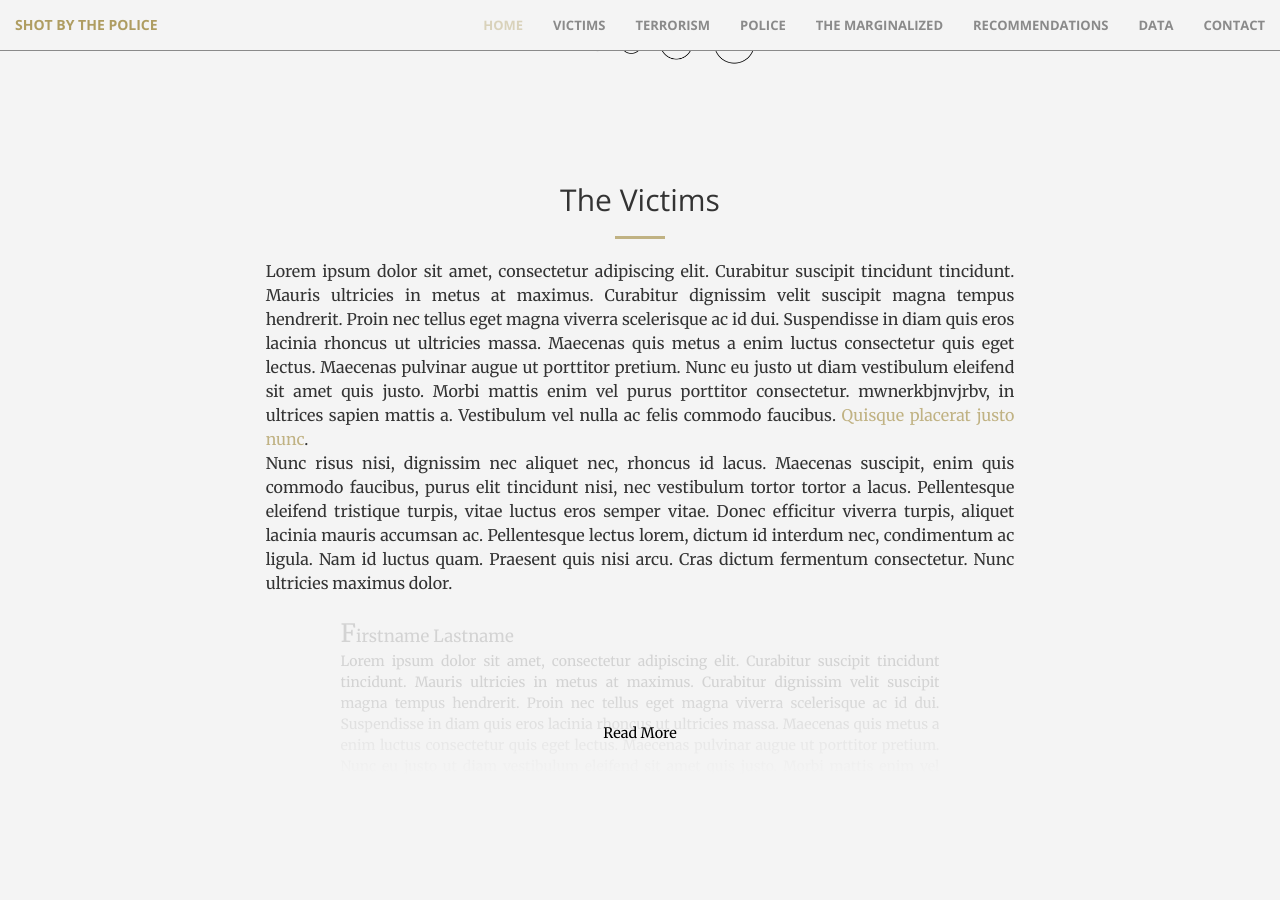
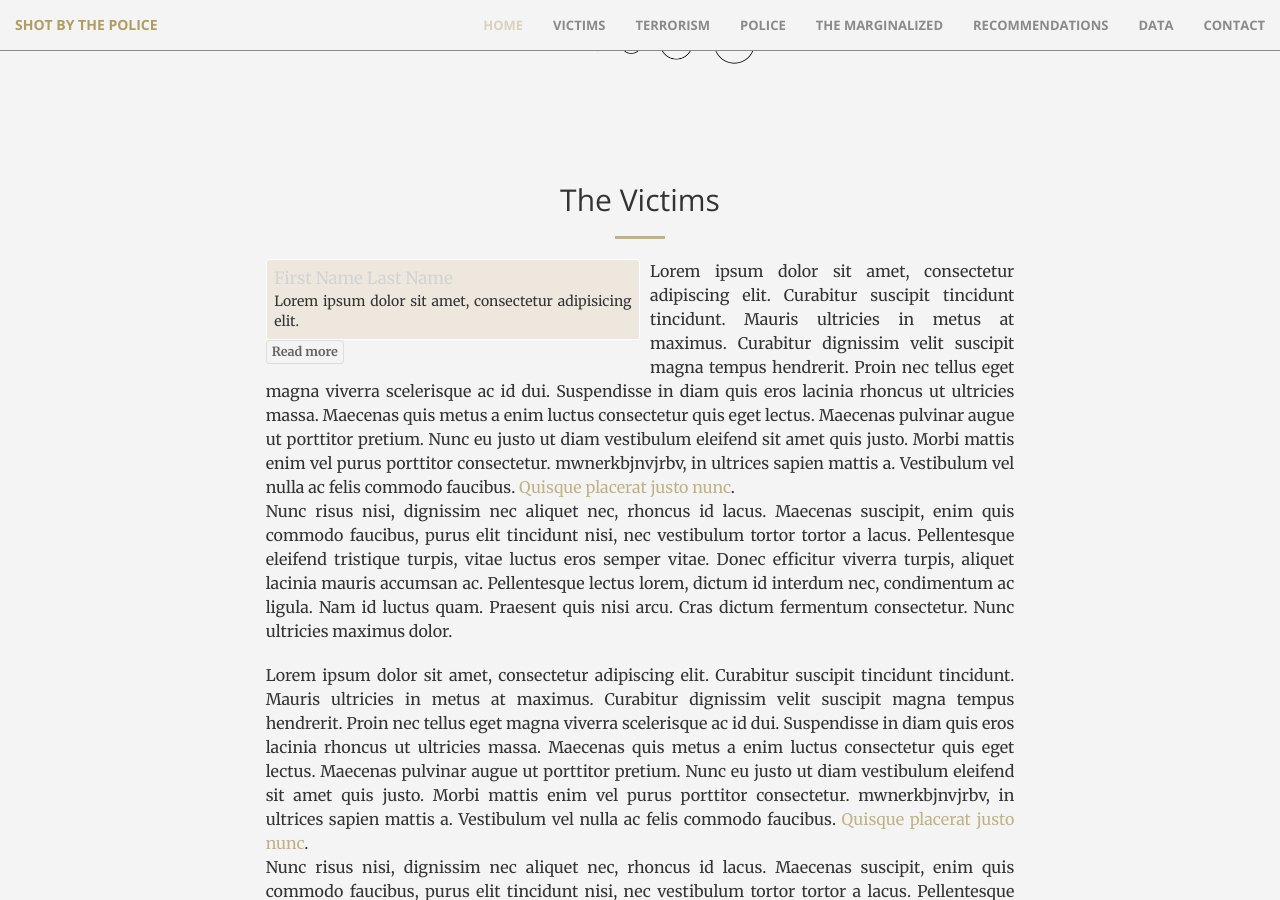
Before and after one commit to lucienbaumgartner/capstone_webdev, a Jekyll site: the page built from index.html, in a window 1280 px wide and 900 px high, scrolled down 1749 px. Built offline with Jekyll 4.4.1, drawn with Linux system fonts in a browser that asks for light colours; nearby versions of some CDN libraries; some of the changed text lies outside the part shown.

Commit message:
new witness statement box

```diff
--- a/_includes/alternative-support.html
+++ b/_includes/alternative-support.html
@@ -9,15 +9,15 @@
     <li>
         <img src="img/portfolio/Anita1.png" class="rounded" alt="Jane" style="width:100%">
         <div class="text-content">
-          <p class="tm-name">Chantal Marquart</p>
-          <p class="tm-description"> -Storytelling <br> -Research <br> -Coding</p>
+          <p class="tm-name">Anita Gohdes</p>
+          <p class="tm-description">Professor International Relations</p>
         </div>
     </li>
     <li>
         <img src="img/portfolio/Nils1.png" class="rounded" alt="Jane" style="width:100%">
         <div class="text-content">
-          <p class="tm-name">Patrik Kess</p>
-          <p class="tm-description"> -Storytelling <br> -Statistics <br> -Viz </p>
+          <p class="tm-name">Nils Redeker</p>
+          <p class="tm-description">PhD Student</p>
         </div>
     </li>
   </ul>
--- a/_includes/article1.html
+++ b/_includes/article1.html
@@ -16,19 +16,32 @@ $(document).ready(function(){
           </div>
           <div class="col-lg-8 col-lg-offset-2">
 
+            <div class="lala">
+    <input type="checkbox" class="read-more-state" id="post-1" />
+
+    <div class="read-more-wrap"><span class="victim-name">First Name Last Name</span> <br> Lorem ipsum dolor sit amet, consectetur adipisicing elit.
+      <span class="read-more-target">Libero fuga facilis vel consectetur quos sapiente deleniti eveniet dolores tempore eos deserunt officia quis ab? Excepturi vero tempore minus beatae voluptatem!</span>
+    </div>
+
+    <label for="post-1" class="read-more-trigger"></label>
+
+
+
+  </div>
+
               <p>Lorem ipsum dolor sit amet, consectetur adipiscing elit. Curabitur suscipit tincidunt tincidunt. Mauris ultricies in metus at maximus. Curabitur dignissim velit suscipit magna tempus hendrerit. Proin nec tellus eget magna viverra scelerisque ac id dui. Suspendisse in diam quis eros lacinia rhoncus ut ultricies massa. Maecenas quis metus a enim luctus consectetur quis eget lectus. Maecenas pulvinar augue ut porttitor pretium. Nunc eu justo ut diam vestibulum eleifend sit amet quis justo. Morbi mattis enim vel purus porttitor consectetur. mwnerkbjnvjrbv, in ultrices sapien mattis a. Vestibulum vel nulla ac felis commodo faucibus. <a href="http://insyde.org.mx/wp-content/uploads/WISPI-Report_EN_WEB_0.pdf" data-toggle="tooltip" data-placement="top" title="" class="p-tooltip help" data-original-title="Overall, 140 new cases were added to the original database, increasing the total number of cases in database to 515. For this article, however, only the data of the time period between 2011 and 2016 has been taken into account. This is firstly due to political and social circumstances in Kenya and due to our research focus, as well as for the sake of robustness of the data, because only within this time frame, information is consistently available. In this article, therefore, 323 cases have been considered.">Quisque placerat justo nunc</a>.
                 <br> Nunc risus nisi, dignissim nec aliquet nec, rhoncus id lacus. Maecenas suscipit, enim quis commodo faucibus, purus elit tincidunt nisi, nec vestibulum tortor tortor a lacus. Pellentesque eleifend tristique turpis, vitae luctus eros semper vitae. Donec efficitur viverra turpis, aliquet lacinia mauris accumsan ac. Pellentesque lectus lorem, dictum id interdum nec, condimentum ac ligula. Nam id luctus quam. Praesent quis nisi arcu. Cras dictum fermentum consectetur. Nunc ultricies maximus dolor.
               </p>
 
 
 
-          <div class="sidebar-box paper">
-            <p class="victim-name">Firstname Lastname</p>
-            <p class="victim-snippet">Lorem ipsum dolor sit amet, consectetur adipiscing elit. Curabitur suscipit tincidunt tincidunt. Mauris ultricies in metus at maximus. Curabitur dignissim velit suscipit magna tempus hendrerit. Proin nec tellus eget magna viverra scelerisque ac id dui. Suspendisse in diam quis eros lacinia rhoncus ut ultricies massa. Maecenas quis metus a enim luctus consectetur quis eget lectus. Maecenas pulvinar augue ut porttitor pretium. Nunc eu justo ut diam vestibulum eleifend sit amet quis justo. Morbi mattis enim vel purus porttitor consectetur. Quisque placerat justo nunc, in ultrices sapien mattis a. Vestibulum vel nulla ac felis commodo faucibus. <br> Nunc risus nisi, dignissim nec aliquet nec, rhoncus id lacus. Maecenas suscipit, enim quis commodo faucibus, purus elit tincidunt nisi, nec vestibulum tortor tortor a lacus. Pellentesque eleifend tristique turpis, vitae luctus eros semper vitae. Donec efficitur viverra turpis, aliquet lacinia mauris accumsan ac. Pellentesque lectus lorem, dictum id interdum nec, condimentum ac ligula. Nam id luctus quam. Praesent quis nisi arcu. Cras dictum fermentum consectetur. Nunc ultricies maximus dolor</p>
-            <p class="read-more"><a href="#" class="button read-more-button">Read More</a></p>
-			      <p class="read-less"><a href="#" class="button read-less-button">Read Less</a></p>
 
-          </div>
+
+          <p>Lorem ipsum dolor sit amet, consectetur adipiscing elit. Curabitur suscipit tincidunt tincidunt. Mauris ultricies in metus at maximus. Curabitur dignissim velit suscipit magna tempus hendrerit. Proin nec tellus eget magna viverra scelerisque ac id dui. Suspendisse in diam quis eros lacinia rhoncus ut ultricies massa. Maecenas quis metus a enim luctus consectetur quis eget lectus. Maecenas pulvinar augue ut porttitor pretium. Nunc eu justo ut diam vestibulum eleifend sit amet quis justo. Morbi mattis enim vel purus porttitor consectetur. mwnerkbjnvjrbv, in ultrices sapien mattis a. Vestibulum vel nulla ac felis commodo faucibus. <a href="http://insyde.org.mx/wp-content/uploads/WISPI-Report_EN_WEB_0.pdf" data-toggle="tooltip" data-placement="top" title="" class="p-tooltip help" data-original-title="Overall, 140 new cases were added to the original database, increasing the total number of cases in database to 515. For this article, however, only the data of the time period between 2011 and 2016 has been taken into account. This is firstly due to political and social circumstances in Kenya and due to our research focus, as well as for the sake of robustness of the data, because only within this time frame, information is consistently available. In this article, therefore, 323 cases have been considered.">Quisque placerat justo nunc</a>.
+            <br> Nunc risus nisi, dignissim nec aliquet nec, rhoncus id lacus. Maecenas suscipit, enim quis commodo faucibus, purus elit tincidunt nisi, nec vestibulum tortor tortor a lacus. Pellentesque eleifend tristique turpis, vitae luctus eros semper vitae. Donec efficitur viverra turpis, aliquet lacinia mauris accumsan ac. Pellentesque lectus lorem, dictum id interdum nec, condimentum ac ligula. Nam id luctus quam. Praesent quis nisi arcu. Cras dictum fermentum consectetur. Nunc ultricies maximus dolor.
+          </p>
+
+
         </div>
 
 </section>
--- a/_sass/_base.scss
+++ b/_sass/_base.scss
@@ -397,16 +397,22 @@ body {
 .smaller-image { width: 200px; }
 
 .sidebar-box {
-  width: 80%;
-  margin: 0 auto;
-  height: 160px;
+  display:inline-block;
+  width: 50%;
+  margin: 10px 20px;
+  height: 250px;
+  float: left;
+  overflow: hidden !important;
+  text-overflow: ellipsis;
 }
 
 .sidebar-box {
   max-height: 500px;
   position: relative;
-  padding: 0;
-  overflow: hidden;
+  border: 1px solid white;
+  border-radius: 1%;
+  background: rgba( $theme-primary, .2);
+  padding: 10px;
 }
 .sidebar-box .read-more {
   position: absolute;
@@ -414,11 +420,8 @@ body {
   width: 100%;
   text-align: center;
   margin: 0;
-  padding: 30px 0 30px 0;
+  padding: 30px 0 10px 0;
 
-  /* "transparent" only works here because == rgba(0,0,0,0) */
-  background-image: -moz-linear-gradient(top, transparent, black);
-    background-image: -webkit-gradient(linear,left top,left bottom,color-stop(0, transparent),color-stop(1, black));
 }
 
 .white {
@@ -439,6 +442,11 @@ body {
     background-image: -webkit-gradient(linear,left top,left bottom,color-stop(0, rgba(244,244,244,0)),color-stop(1, rgba(244,244,244,100)));
 }
 
+.gold .read-more {
+  background-image: -moz-linear-gradient(top, rgba( $theme-primary, 0), rgba( $theme-primary, .5));
+    background-image: -webkit-gradient(linear,left top,left bottom,color-stop(0, rgba( $theme-primary, 0)),color-stop(1, rgba( $theme-primary, .5)));
+}
+
 .button {
    background: none;
    padding: 5px 10px;
@@ -457,7 +465,7 @@ body {
 }
 
 .victim-snippet {
-  color: lightgrey;
+  color: darkgrey;
   font-size: 100%;
 }
 
@@ -470,6 +478,58 @@ body {
 .victim-name::first-letter {
   font-size: 150%;
 }
+
+
+.read-more-state {
+  display: none;
+}
+.read-more-target {
+  opacity: 0;
+  max-height: 0;
+  font-size: 0;
+  transition: .25s ease;
+}
+.read-more-state:checked ~ .read-more-wrap .read-more-target {
+  opacity: 1;
+  font-size: inherit;
+  max-height: 999em;
+}
+.read-more-state ~ .read-more-trigger:before {
+  content: 'Read more';
+}
+.read-more-state:checked ~ .read-more-trigger:before {
+  content: 'Show less';
+}
+.read-more-trigger {
+  cursor: pointer;
+  display: inline-block;
+  position: relative;
+  padding: 5px;
+  color: #666;
+  font-size: .9em;
+  line-height: 1;
+  border: 1px solid #ddd;
+  border-radius: .25em;
+  margin-bottom: 12px;
+}
+
+.read-more-wrap {
+  position: relative;
+  width: 100%;
+  padding: 2%;
+  background: rgba(209,178,128,.2);
+  border: 1px solid white;
+  border-radius: .25em;
+}
+
+
+.lala {
+  float: left;
+  width:50%;
+  margin-right: 10px;
+  margin-bottom: -10px;
+}
+
 
 .img-portfolio{
   border-radius: 50%;
```
Also changed, not shown: 3 other files.
